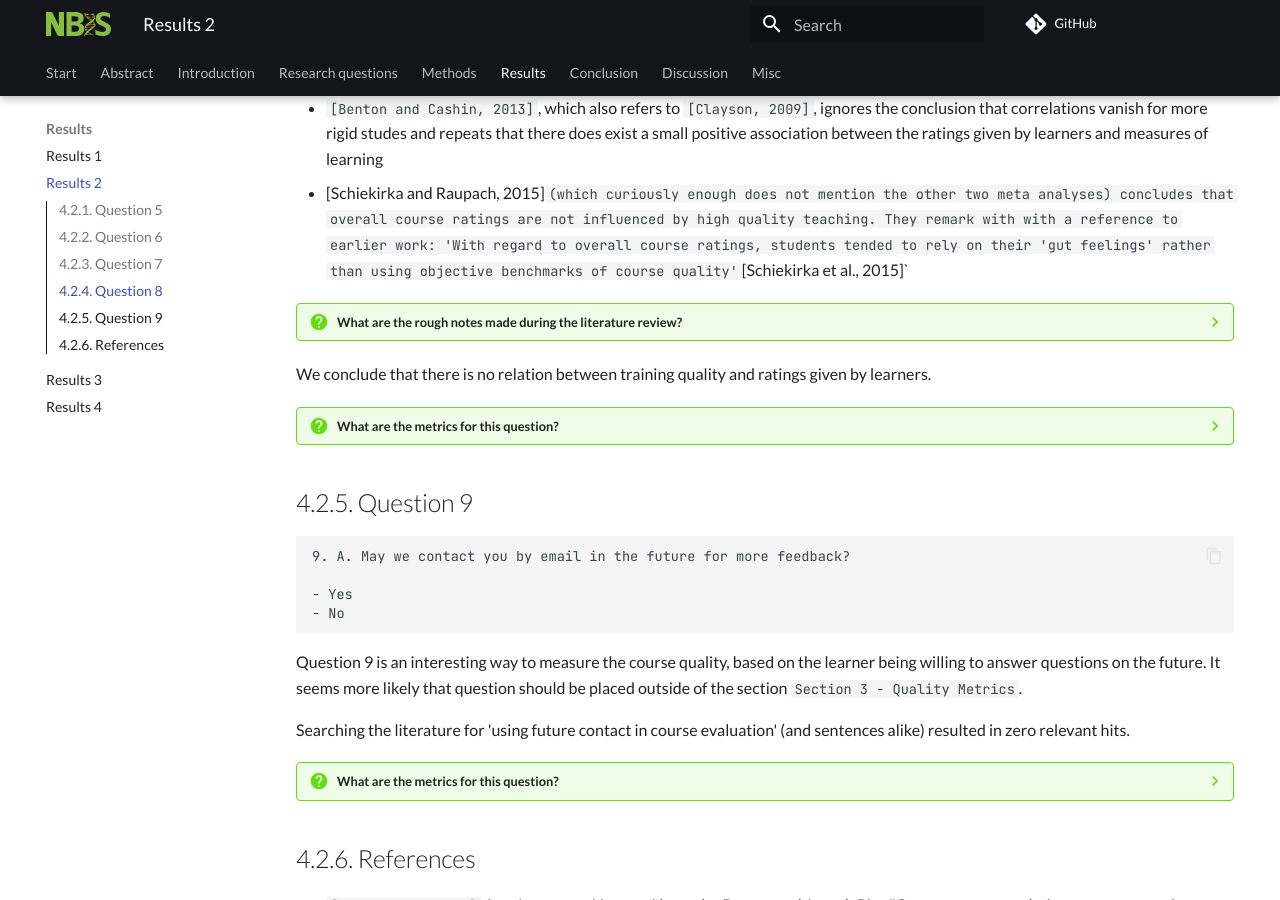
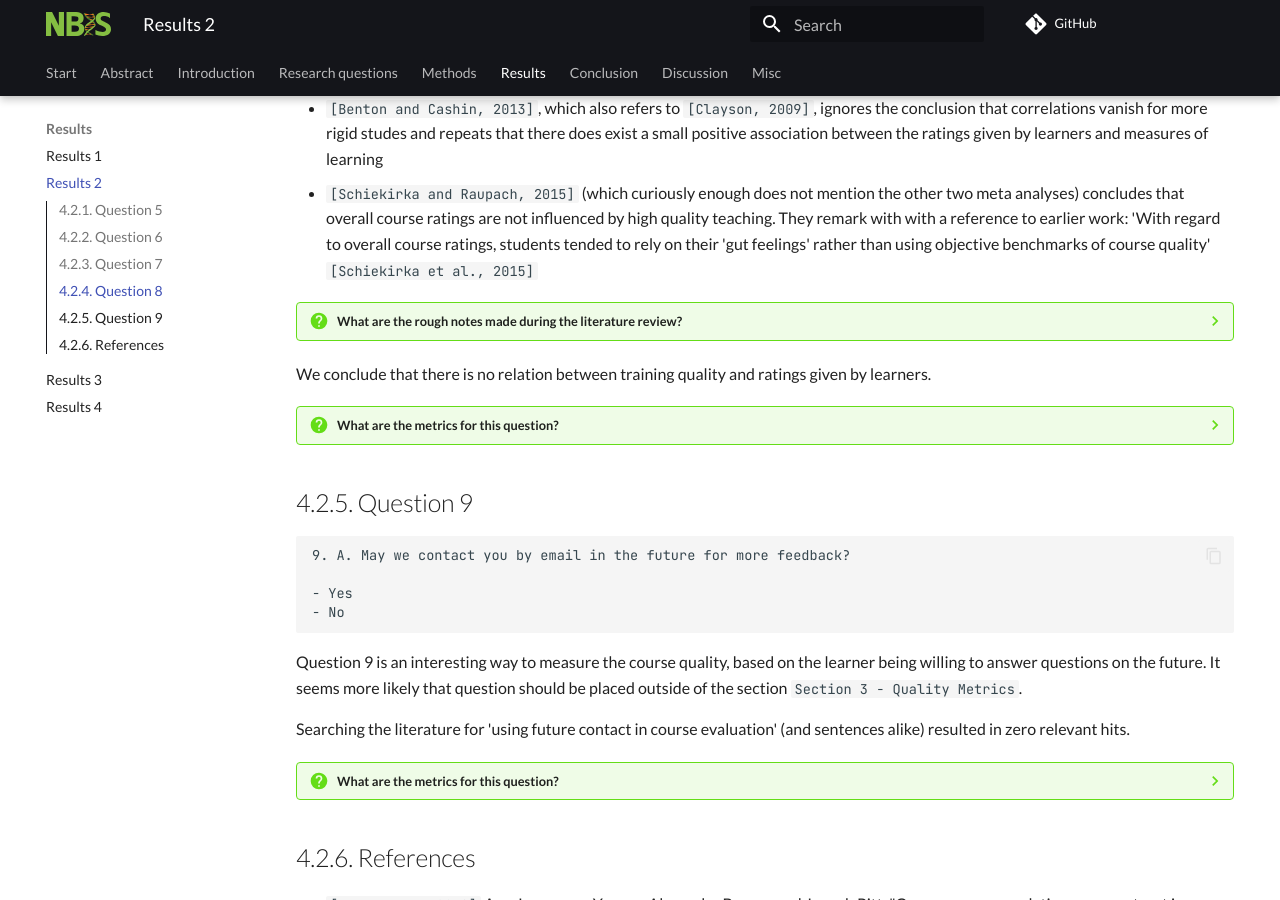
Before and after one commit to NBISweden/elixir_evaluation_evaluation, an MkDocs documentation site: the page built from docs/results_2.md, in a window 1280 px wide and 900 px high, scrolled down 2625 px. Built offline with MkDocs 1.6.1 and Material for MkDocs 9.7.7, drawn with Linux system fonts in a browser that asks for light colours; comment, search, counter and statistics services are not loaded.

Commit message:
Fix layout

```diff
--- a/docs/results_2.md
+++ b/docs/results_2.md
@@ -202,7 +202,7 @@ The three meta analyses have different conclusions:
   studes and repeats that there does exist a small positive
   association between the ratings given by learners
   and measures of learning
-- [Schiekirka and Raupach, 2015]` (which curiously enough does not mention
+- `[Schiekirka and Raupach, 2015]` (which curiously enough does not mention
   the other two meta analyses) concludes that overall course ratings
   are not influenced by high quality teaching. They remark with
   with a reference to earlier work:
```
